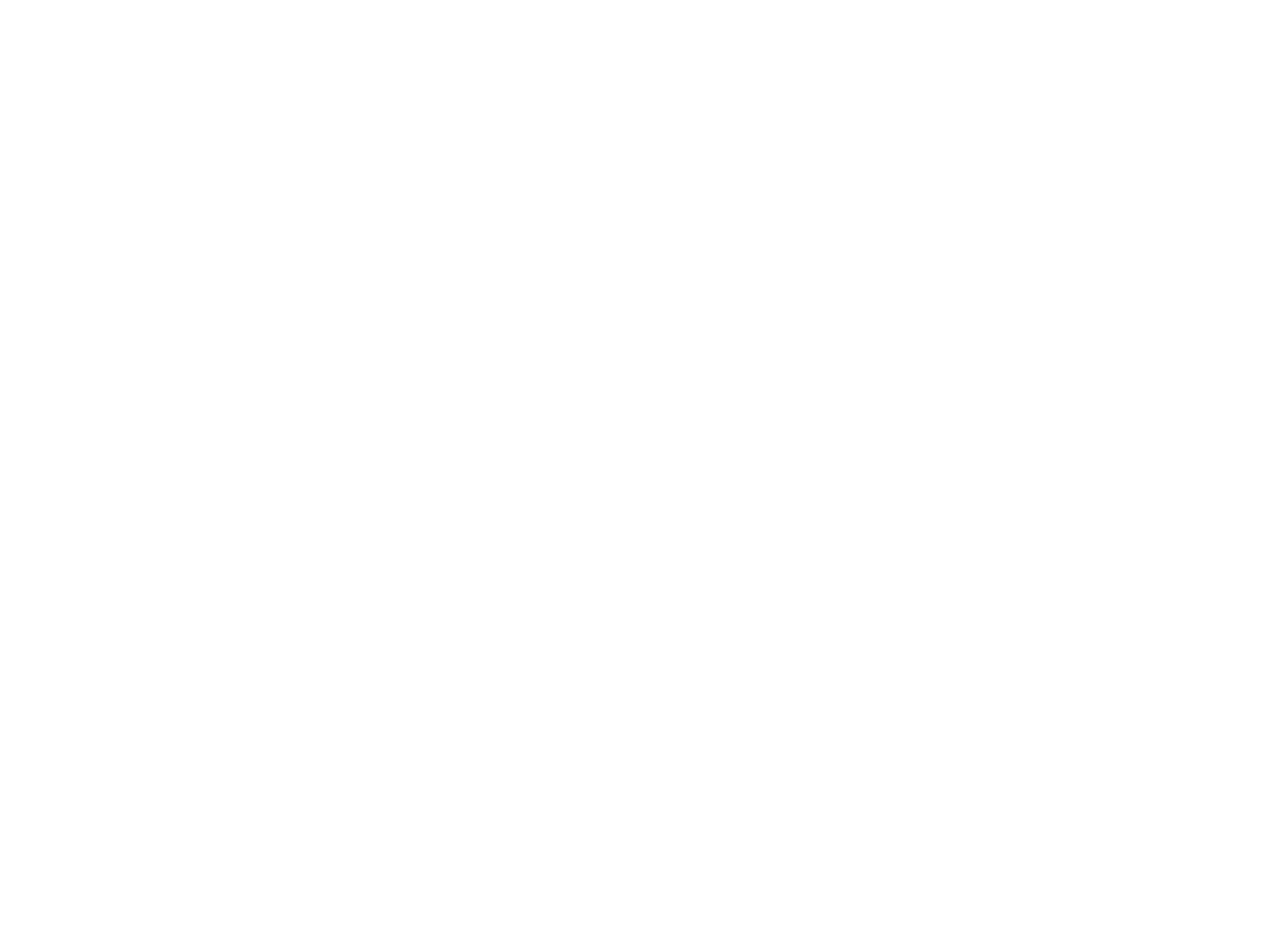
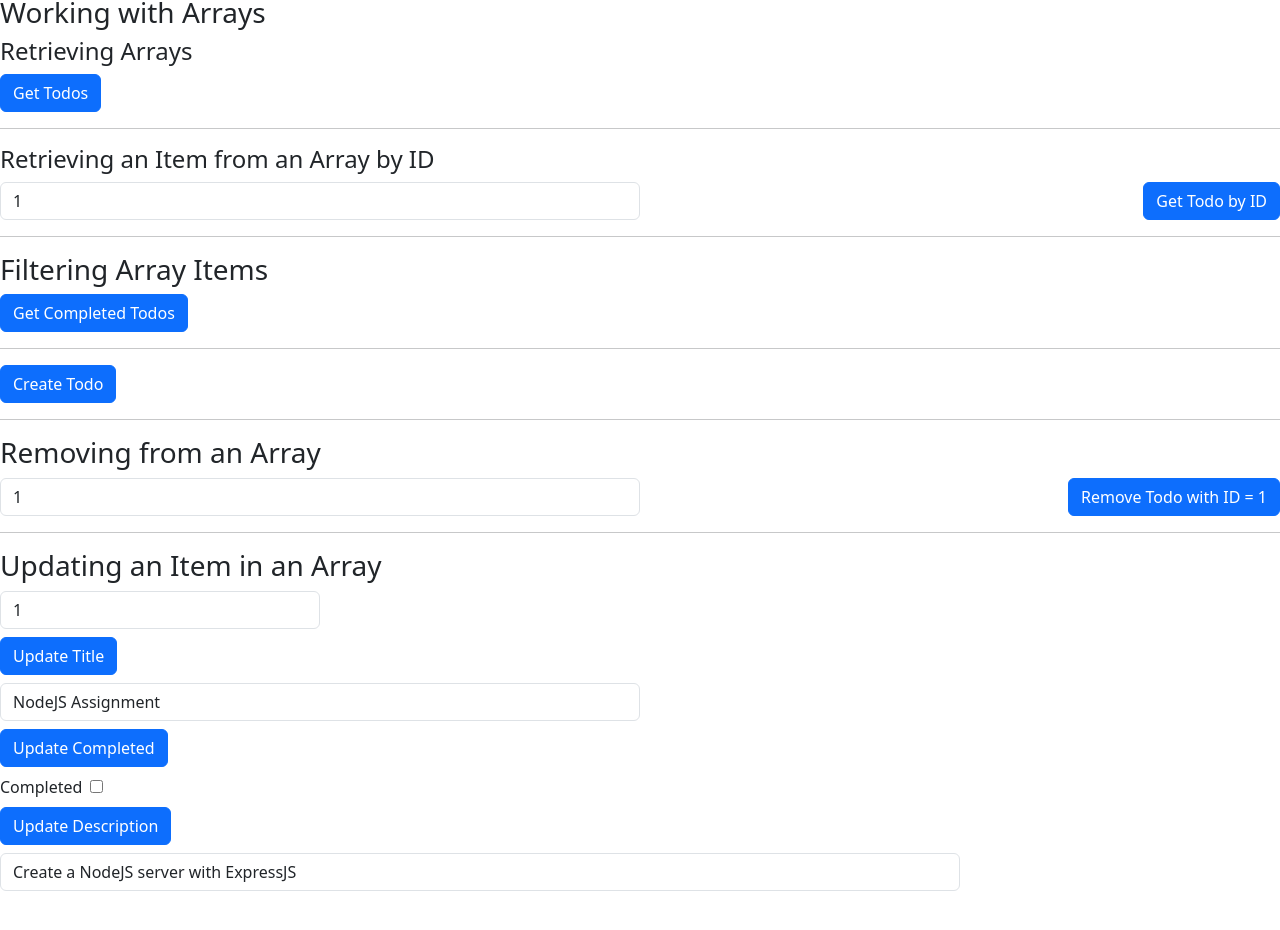
Before and after one commit to reesecantu/kambaz-next-js, a Next.js app: page /Labs/Lab5 in a window 1280 px wide. Shown: the part 1537-2467 px from the top of the page. Before the commit the page ends 1533 px from the top, so only its background shows below. Built offline with nearby package versions, Linux system fonts and the light colour scheme; no server answers.

Commit message:
5.2.4 implementation

```diff
--- /dev/null
+++ b/app/Labs/Lab5/WorkingWithArrays.tsx
@@ -0,0 +1,124 @@
+"use client";
+import { useState } from "react";
+import { FormControl } from "react-bootstrap";
+
+const HTTP_SERVER = process.env.NEXT_PUBLIC_HTTP_SERVER;
+
+export default function WorkingWithArrays() {
+  const API = `${HTTP_SERVER}/Lab5/todos`;
+  const [todo, setTodo] = useState({
+    id: "1",
+    title: "NodeJS Assignment",
+    description: "Create a NodeJS server with ExpressJS",
+    due: "2021-09-09",
+    completed: false,
+  });
+
+  return (
+    <div id="wd-working-with-arrays">
+      <h3>Working with Arrays</h3>
+      <h4>Retrieving Arrays</h4>
+      <a id="wd-retrieve-todos" className="btn btn-primary" href={API}>
+        Get Todos{" "}
+      </a>
+      <hr />
+      <h4>Retrieving an Item from an Array by ID</h4>
+      <a
+        id="wd-retrieve-todo-by-id"
+        className="btn btn-primary float-end"
+        href={`${API}/${todo.id}`}
+      >
+        Get Todo by ID
+      </a>
+      <FormControl
+        id="wd-todo-id"
+        defaultValue={todo.id}
+        className="w-50"
+        onChange={(e) => setTodo({ ...todo, id: e.target.value })}
+      />
+      <hr />
+      <h3>Filtering Array Items</h3>
+      <a
+        id="wd-retrieve-completed-todos"
+        className="btn btn-primary"
+        href={`${API}?completed=true`}
+      >
+        Get Completed Todos
+      </a>
+      <hr />
+      <a
+        id="wd-retrieve-completed-todos"
+        className="btn btn-primary"
+        href={`${API}/create`}
+      >
+        Create Todo
+      </a>
+      <hr />
+      <h3>Removing from an Array</h3>
+      <a
+        id="wd-remove-todo"
+        className="btn btn-primary float-end"
+        href={`${API}/${todo.id}/delete`}
+      >
+        Remove Todo with ID = {todo.id}{" "}
+      </a>
+      <FormControl
+        defaultValue={todo.id}
+        className="w-50"
+        onChange={(e) => setTodo({ ...todo, id: e.target.value })}
+      />
+      <hr />
+      <h3>Updating an Item in an Array</h3>
+      <FormControl
+        value={todo.id}
+        className="w-25 mb-2"
+        onChange={(e) => setTodo({ ...todo, id: e.target.value })}
+      />
+
+      <a
+        href={`${API}/${todo.id}/title/${todo.title}`}
+        className="btn btn-primary mb-2 me-2"
+      >
+        Update Title
+      </a>
+      <FormControl
+        value={todo.title}
+        className="w-50 mb-2"
+        onChange={(e) => setTodo({ ...todo, title: e.target.value })}
+      />
+
+      <a
+        href={`${API}/${todo.id}/completed/${todo.completed}`}
+        className="btn btn-primary mb-2 me-2"
+      >
+        Update Completed
+      </a>
+      <div className="mb-2">
+        <label htmlFor="wd-todo-completed" className="me-2">
+          Completed
+        </label>
+        <input
+          id="wd-todo-completed"
+          type="checkbox"
+          checked={todo.completed}
+          onChange={(e) => setTodo({ ...todo, completed: e.target.checked })}
+        />
+      </div>
+
+      <a
+        href={`${API}/${todo.id}/description/${todo.description}`}
+        className="btn btn-primary mb-2 me-2"
+      >
+        Update Description
+      </a>
+      <FormControl
+        value={todo.description}
+        className="w-75"
+        onChange={(e) => setTodo({ ...todo, description: e.target.value })}
+      />
+      <br />
+      <br />
+      <hr />
+    </div>
+  );
+}
--- a/app/Labs/Lab5/page.tsx
+++ b/app/Labs/Lab5/page.tsx
@@ -1,6 +1,7 @@
 import EnvironmentVariables from "./EnvironmentVariables";
 import PathParameters from "./PathParameters";
 import QueryParameters from "./QueryParameters";
+import WorkingWithArrays from "./WorkingWithArrays";
 import WorkingWithObjects from "./WorkingWithObjects";
 const HTTP_SERVER = process.env.NEXT_PUBLIC_HTTP_SERVER;
 export default function Lab5() {
@@ -16,5 +17,6 @@
       <PathParameters />
       <QueryParameters />
       <WorkingWithObjects />
+      <WorkingWithArrays />
     </div>
 );}
```
